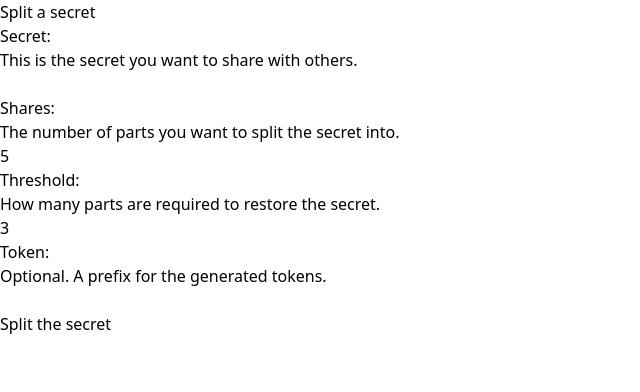
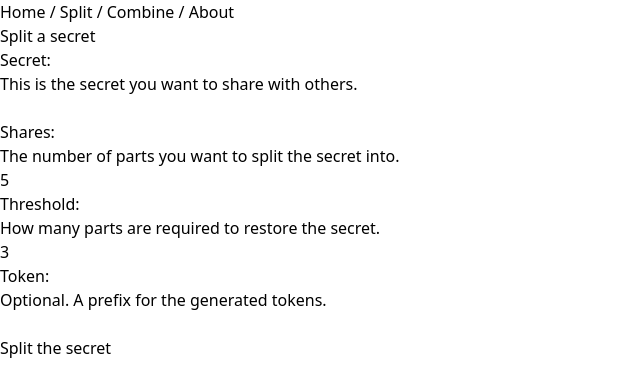
Before and after one commit to capi/ssss-made-easy, a SvelteKit app: page /split in a window 1280 px wide. Shown: the top 392 px of the page, without its empty margins (0-640 px from the left). Built offline with nearby package versions, Linux system fonts and the light colour scheme.

Commit message:
Add a simple nav bar

```diff
--- a/src/routes/+layout.svelte
+++ b/src/routes/+layout.svelte
@@ -1,5 +1,6 @@
 <script>
 	import '../app.css';
+	import NavBar from './NavBar.svelte';
 </script>
 
 <svelte:head>
@@ -13,6 +14,7 @@
 -->
 
 <div class="relative min-h-screen mx-auto max-w-4xl min-w-4xl overflow-hidden bg-white dark:bg-black py-6 sm:py-12">
+	<NavBar />
 	<div class="rounded-3xl bg-[#092540] px-20 py-10 text-center">
 		<slot />
 	</div>
--- /dev/null
+++ b/src/routes/NavBar.svelte
@@ -0,0 +1,12 @@
+<script lang="ts">
+	import NavItem from "./NavItem.svelte"
+</script>
+<div class="rounded-3xl bg-[#092540] p-2 pl-6 mb-2 text-left text-white">
+	<NavItem title="Home" target="/" />
+	/
+	<NavItem title="Split" target="/split/" />
+	/
+	<NavItem title="Combine" target="/combine/" />
+	/
+	<NavItem title="About" target="/about/" />
+</div>
--- /dev/null
+++ b/src/routes/NavItem.svelte
@@ -0,0 +1,6 @@
+<script lang="ts">
+	export let target = '';
+	export let title = '';
+</script>
+
+<a href="{target}">{title}</a>
```
